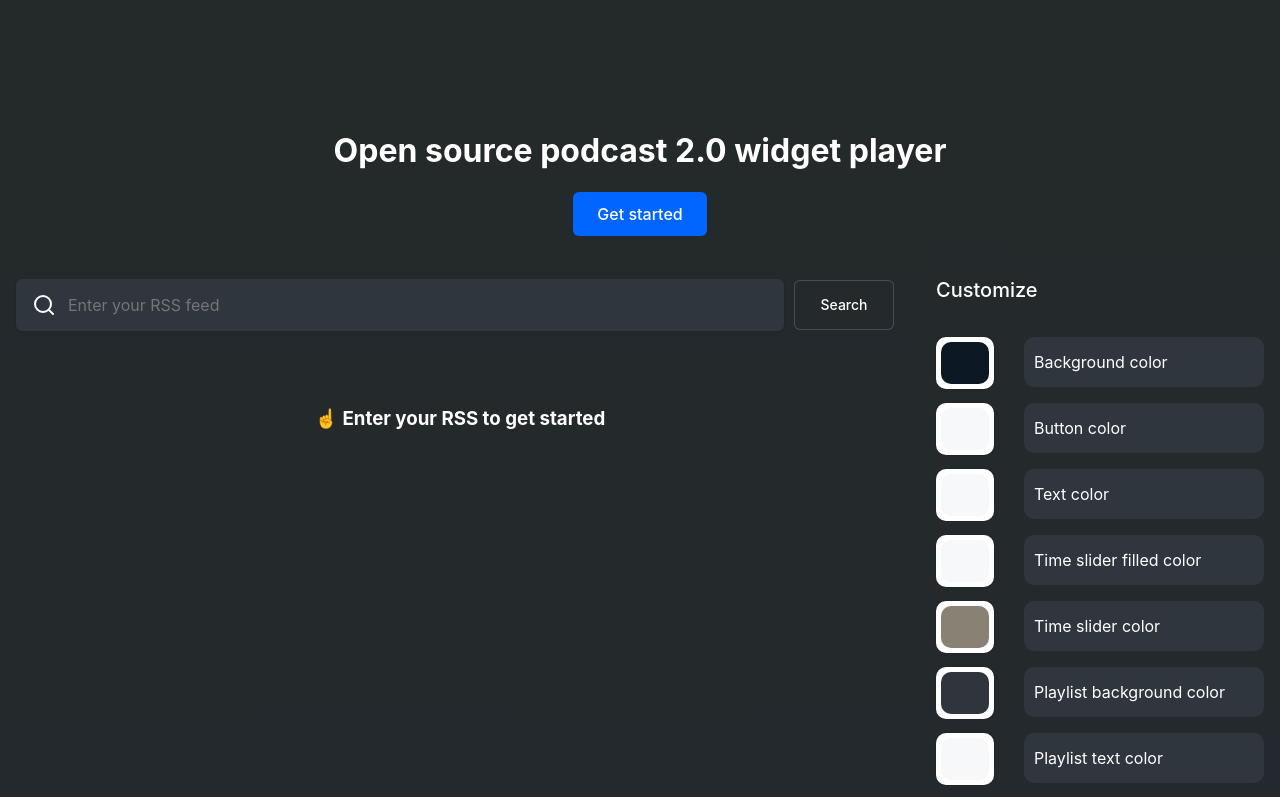
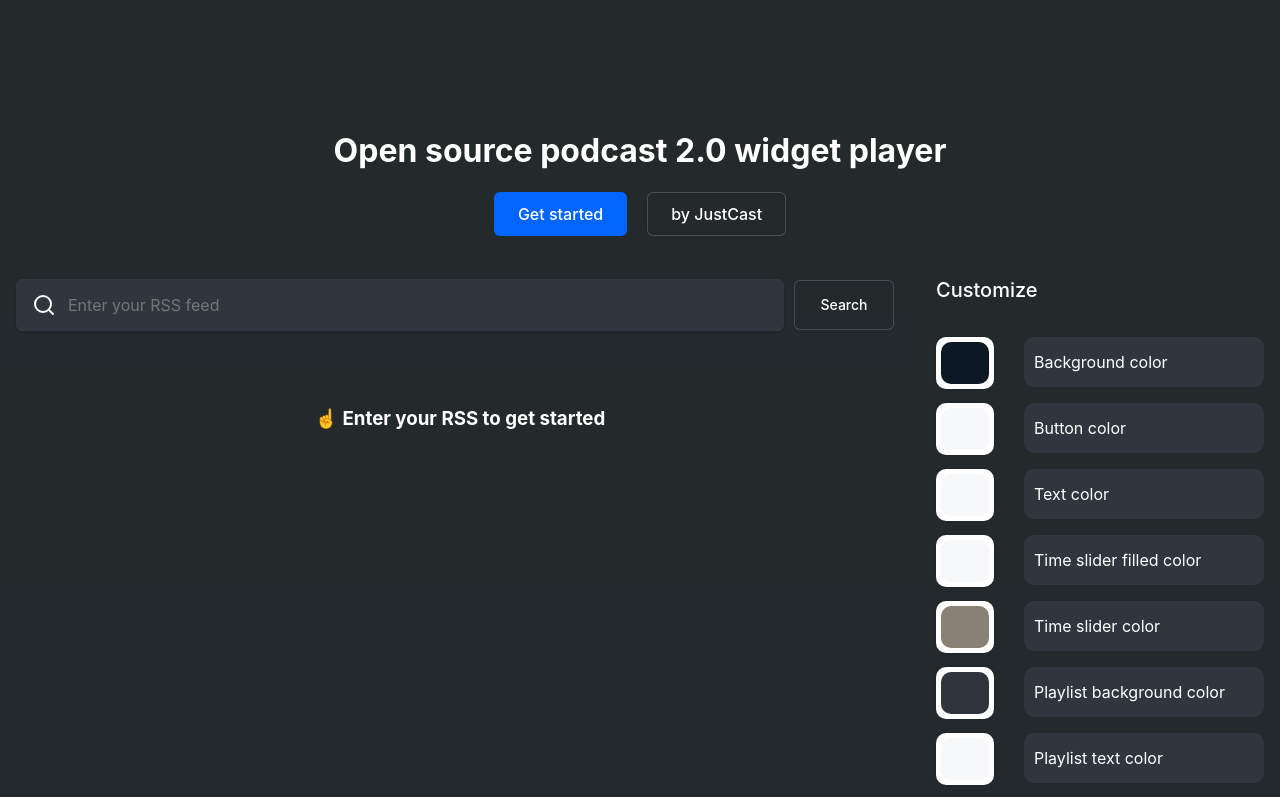
Before and after one commit to montekaka/podcast-widget-player, a React (Create React App) app: page / in a window 1280 px wide. Shown: the top 797 px of the page. Built offline with nearby package versions, Linux system fonts and the light colour scheme.

Commit message:
adds by justcast button to link back

```diff
--- a/src/index.css
+++ b/src/index.css
@@ -73,6 +73,33 @@ code {
   cursor: pointer;
 }
 
+.secondary-button {
+  display: inline-block;
+  margin: 0px;
+  padding: 12px 24px;
+  font-size: 16px;
+  font-weight: 500;
+  font-family: inherit;
+  line-height: inherit;
+  text-align: center;
+  text-decoration: none;
+  border: 0px;
+  border-radius: 6px;
+  appearance: none;
+  cursor: pointer;
+  color: #fff;
+  background-color: transparent;
+  box-shadow: inset 0 0 0 1px #444d56;
+}
+
+.primary-button:hover {
+  opacity: 0.8;
+}
+
+.secondary-button:hover {
+  opacity: 0.8;
+}
+
 .empty-message {
   display: flex;
   align-items: center;
--- a/src/screens/Home.js
+++ b/src/screens/Home.js
@@ -18,7 +18,10 @@ const Home = () => {
       <div className="hero">
         <div style={{textAlign: 'center'}}>
           <h1>Open source podcast 2.0 widget player</h1>
-          <a href="https://github.com/montekaka/react-podcast-ninja" className="primary-button" target="_blank">Get started</a>
+          <div>
+            <a href="https://github.com/montekaka/react-podcast-ninja" className="primary-button" target="_blank" style={{marginRight: 20}}>Get started</a>
+            <a href="https://justcast.com" className="secondary-button" target="_blank">by JustCast</a>
+          </div>
         </div>
       </div>
       <div className="container">
```
